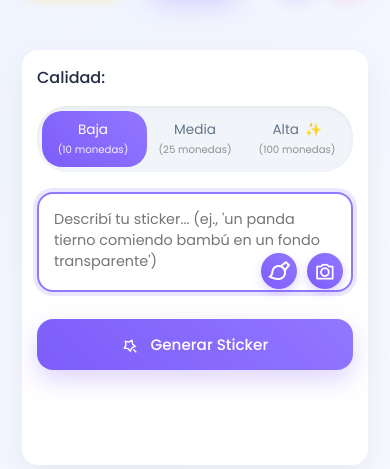
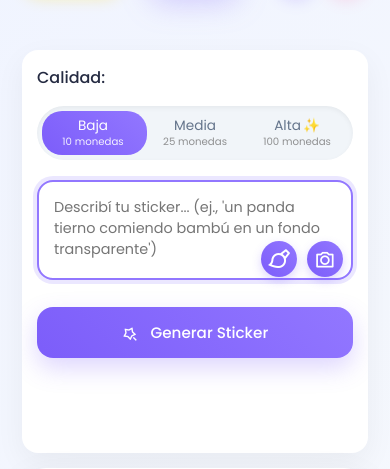
Before and after one commit to santipdmonte/StickerMakerAPP, a Flask app: page / in a window 390 px wide. Shown: the part 92-561 px from the top of the page. Run offline with Flask 3, Linux system fonts and the light colour scheme; some libraries are stand-ins or nearby versions.

Commit message:
Update the quality options style

```diff
--- a/app/static/css/styles.css
+++ b/app/static/css/styles.css
@@ -636,7 +636,7 @@ button i, .download-button i {
 }
 
 .quality-options label {
-    padding: 8px 20px;
+    padding: 8px 15px;
     cursor: pointer;
     border-radius: 20px;
     font-size: 0.9rem;
@@ -645,6 +645,18 @@ button i, .download-button i {
     transition: var(--transition);
     flex: 1;
     text-align: center;
+    display: flex;
+    flex-direction: column;
+    align-items: center;
+    justify-content: center;
+    line-height: 1.1;
+}
+
+/* Contenedor para el texto principal y el sparkle */
+.quality-options label > .main-label-content {
+    display: inline-flex;
+    align-items: center;
+    justify-content: center;
 }
 
 /* Slider background indicator */
@@ -697,6 +709,9 @@ button i, .download-button i {
     color: #777;
     font-weight: normal;
     opacity: 0.8;
+    display: block;
+    margin-top: 2px;
+    margin-left: 0;
 }
 
 .quality-options label:hover .quality-cost {
@@ -717,6 +732,7 @@ button i, .download-button i {
     animation: sparkle 1.5s 1 forwards;
     transform-origin: center;
     margin-left: 2px;
+    vertical-align: middle;
 }
 
 @keyframes sparkle {
@@ -1537,6 +1553,8 @@ body.modal-open {
     color: #777;
     font-weight: normal;
     opacity: 0.8;
+    display: inline-block;
+    margin-left: 5px;
 }
 
 .quality-options label:hover .quality-cost {
@@ -1651,9 +1669,13 @@ body.modal-open {
     }
 
     .quality-options label {
-        padding: 8px 8px;
+        padding: 8px 5px;
         font-size: 0.85rem;
-        white-space: nowrap;
+        display: flex;
+        flex-direction: column;
+        align-items: center;
+        justify-content: center;
+        line-height: 1.1;
     }
 
     textarea {
@@ -1693,6 +1715,7 @@ body.modal-open {
         display: block;
         text-align: center;
         margin-top: 2px;
+        margin-left: 0;
     }
 
     /* Sticker Template section mobile optimizations */
--- a/app/templates/index.html
+++ b/app/templates/index.html
@@ -46,11 +46,20 @@
                             <label>Calidad:</label>
                             <div class="quality-options">
                                 <input type="radio" id="quality-low" name="quality" value="low" checked>
-                                <label for="quality-low">Baja <span class="quality-cost">(10 monedas)</span></label>
+                                <label for="quality-low">
+                                    <div class="main-label-content">Baja</div>
+                                    <span class="quality-cost">10 monedas</span>
+                                </label>
                                 <input type="radio" id="quality-medium" name="quality" value="medium">
-                                <label for="quality-medium">Media <span class="quality-cost">(25 monedas)</span></label>
+                                <label for="quality-medium">
+                                    <div class="main-label-content">Media</div>
+                                    <span class="quality-cost">25 monedas</span>
+                                </label>
                                 <input type="radio" id="quality-high" name="quality" value="high">
-                                <label for="quality-high">Alta <span class="high-quality-sparkle">✨</span> <span class="quality-cost">(100 monedas)</span></label>
+                                <label for="quality-high">
+                                    <div class="main-label-content">Alta <span class="high-quality-sparkle">✨</span></div>
+                                    <span class="quality-cost">100 monedas</span>
+                                </label>
                             </div>
                         </div>
 
```
